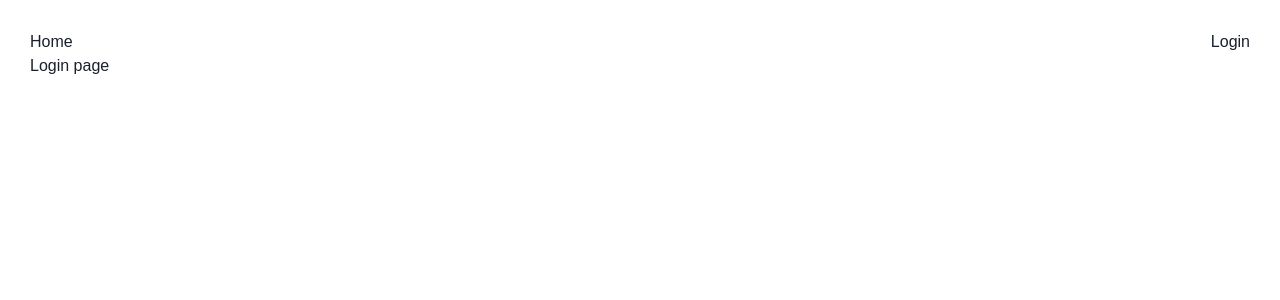
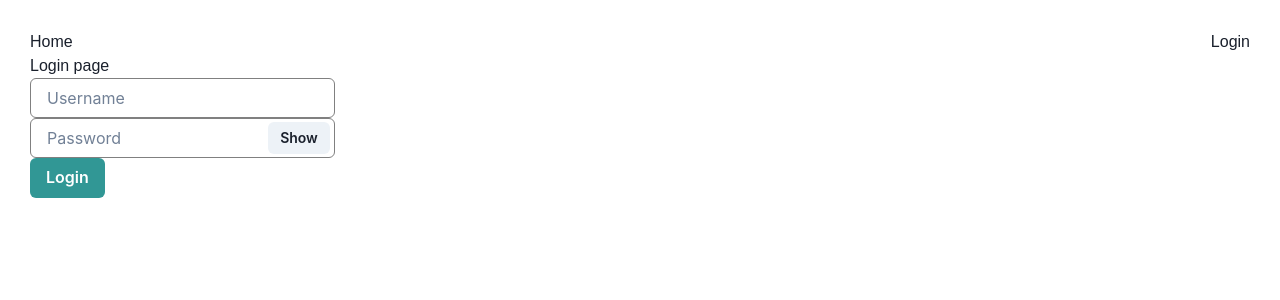
Before and after one commit to JackPadalino/next-blog, a Next.js app: page /login in a window 1280 px wide. Shown: the top 300 px of the page. Built offline with nearby package versions, Linux system fonts and the light colour scheme.

Commit message:
added new login form

```diff
--- a/src/pages/login.tsx
+++ b/src/pages/login.tsx
@@ -1,10 +1,81 @@
-import React from "react";
-import { Box, Text } from "@chakra-ui/react";
+import React, { useState, ChangeEvent, FormEvent } from "react";
+import {
+  Box,
+  Text,
+  Button,
+  Input,
+  FormControl,
+  InputGroup,
+  InputLeftAddon,
+  InputRightElement,
+} from "@chakra-ui/react";
+
+interface LoginType {
+  email: string;
+  password: string;
+}
 
 const Login = () => {
+  //Form state and functions
+  const [show, setShow] = useState<boolean>(false);
+  const handleClick = () => setShow(!show);
+  const [formData, setFormData] = useState<LoginType>({
+    email: "",
+    password: "",
+  });
+
+  // Event handler for input change
+  const handleInputChange = (e: ChangeEvent<HTMLInputElement>) => {
+    const { id, value } = e.target;
+    setFormData({
+      ...formData,
+      [id]: value,
+    });
+  };
+
+  // Event handler for form submission
+  const handleSubmit = (e: FormEvent<HTMLFormElement>) => {
+    e.preventDefault();
+    console.log("Form Data:", formData);
+  };
+
   return (
     <Box>
       <Text>Login page</Text>
+      <form onSubmit={handleSubmit}>
+        <FormControl id="email" isRequired>
+          <Input
+            type="text"
+            placeholder="Username"
+            width="25%"
+            borderColor="grey"
+            focusBorderColor="dark-grey"
+            value={formData.email}
+            onChange={handleInputChange}
+          />
+        </FormControl>
+        <FormControl id="password" isRequired>
+          <InputGroup width="25%">
+            <Input
+              type={show ? "text" : "password"}
+              placeholder="Password"
+              pr="4.5rem"
+              borderColor="grey"
+              focusBorderColor="dark-grey"
+              value={formData.password}
+              onChange={handleInputChange}
+            />
+            <InputRightElement width="4.5rem">
+              <Button size="sm" onClick={handleClick}>
+                {show ? "Hide" : "Show"}
+              </Button>
+            </InputRightElement>
+          </InputGroup>
+        </FormControl>
+        <Button type="submit" colorScheme="teal">
+          Login
+        </Button>
+      </form>
     </Box>
   );
 };
```
